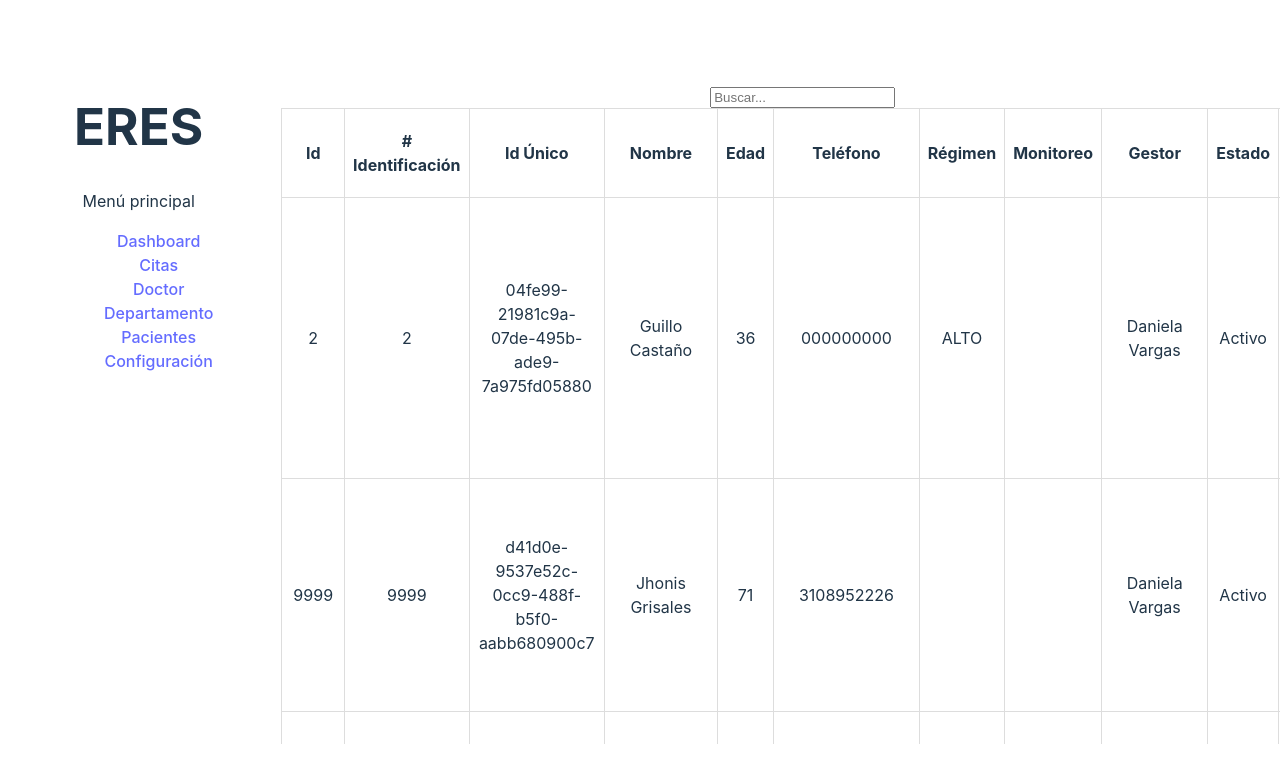
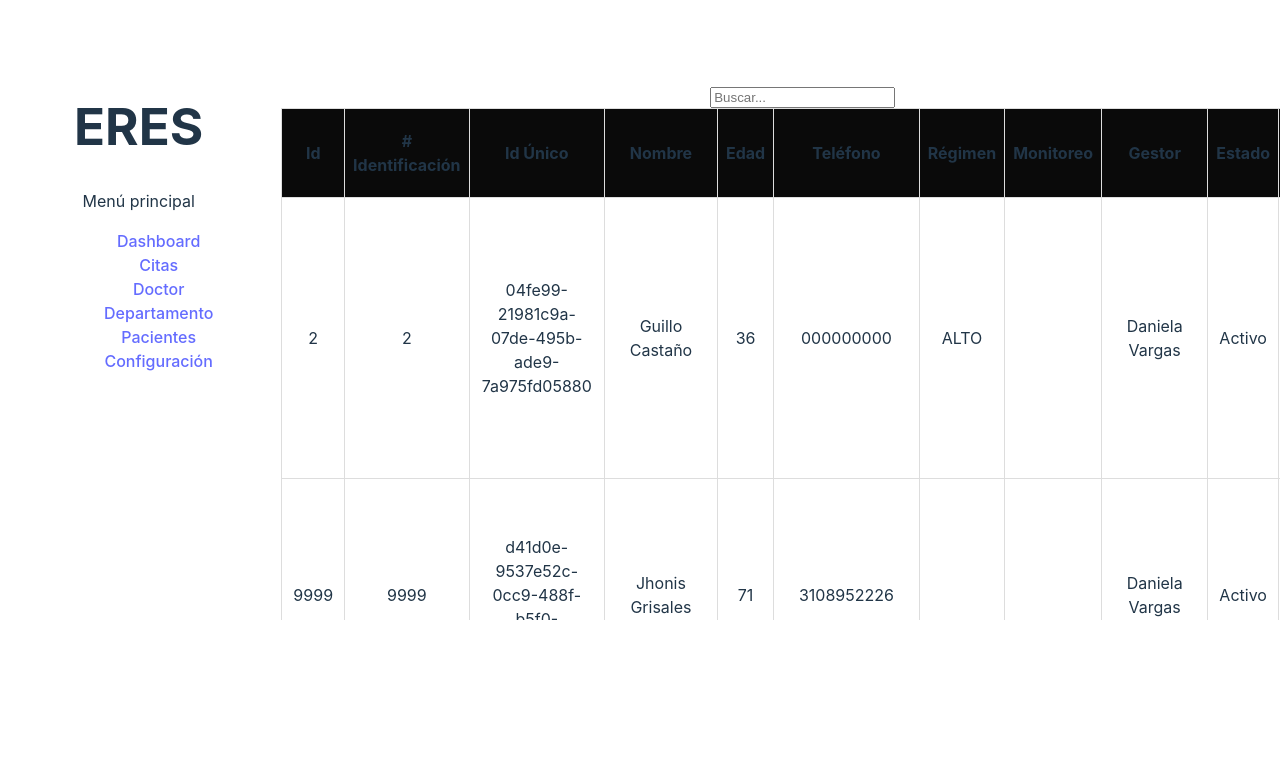
Before and after one commit to SR-Sanchez/frontEndTest01, a Vue app: page /pacientes in a window 1280 px wide. Shown: the top 782 px of the page. Built offline with nearby package versions, Linux system fonts and the light colour scheme.

Commit message:
Made every patient row into a component in itself. In case I need to go back I can just uncomment the line 63 in DataTable.vue

```diff
--- a/src/App.vue
+++ b/src/App.vue
@@ -1,5 +1,5 @@
 <script setup lang="ts">
-import Patient from './components/Patient.vue'
+import Patient from './components/Patients.vue'
 import Navbar from './components/Navbar.vue';
 import Pacientes from './views/Pacientes.vue';
 import { RouterView } from 'vue-router';
--- a/src/components/DataTable.vue
+++ b/src/components/DataTable.vue
@@ -1,6 +1,7 @@
 <script setup lang="ts">
 import { computed } from 'vue'
 import usePatientsStore from '../stores/patients.ts'
+import Patient from './Patient.vue';
 
 const headings = [
 	"Id",
@@ -29,7 +30,6 @@ let patients = patientsStore.results; //SHOULD THIS USE reactive?
 const searchPatient = (obj: object, query: string) => {
   const lowerQuery = query.toLowerCase();
 	for (const value of Object.values(obj)) {
-		console.log("This is working")
         // Check if the value is a string and contains the search string
         if (typeof value === 'string' && value.toLowerCase().includes(lowerQuery)) {
             return value; // Match found
@@ -59,30 +59,9 @@ const filteredPatients = computed(() => {
 				</tr>
 			</thead>
 			<tbody>
-        <!--<tr v-for="patient in filteredPatients" :key="patient.id">
-					This is for iterating through the object (each patient)
-          <th v-for="(value, key) in patient" :key="key">{{ value }}</th>
-        </tr> -->
 				<tr v-for="patient in filteredPatients" :key="patient.id">
-					<td v-for="(value, key) in patient" :key="key">{{ value }}</td>
-					<!-- <td>{{ patient.id }}</td>
-          <td>{{ patient.id_number }}</td>
-          <td>{{ patient.uid }}</td>
-          <td>{{ patient.name }}</td>
-          <td>{{ patient.age }}</td>
-          <td>{{ patient.phone }}</td>
-          <td>{{ patient.regime }}</td>
-          <td>{{ patient.monitoring }}</td>
-          <td>{{ patient.gestor }}</td>
-          <td>{{ patient.status }}</td>
-          <td>{{ patient.care_plan }}</td>
-          <td>{{ patient.intervention }}</td>
-          <td>{{ patient.clinical_data_uncontrolled }}</td>
-          <td>{{ patient.name_tag }}</td>
-          <td>{{ patient.ips_name }}</td>
-          <td>{{ patient.ips_id }}</td>
-					<td>{{ patient.gestion }}</td>
-					<td>{{ patient.program }}</td> -->
+					<!-- <td v-for="(value, key) in patient" :key="key">{{ value }}</td> -->
+					<Patient :patient="patient"/>
 				</tr>
 
 				<p v-if="filteredPatients.length === 0">No se encontraron pacientes.</p>
@@ -95,7 +74,7 @@ const filteredPatients = computed(() => {
 <style scoped>
 	table {
   width: 100%;
-  border-collapse: collapse;
+  border-collapse: collapse; /**STUDY THIS MORE */
 	}
 
 	th, td {
@@ -103,7 +82,17 @@ const filteredPatients = computed(() => {
 		padding: 8px;
 	}
 
-	th {
+	/* NEED TO DOUBLE CHECK THE FOLLOWING RULES */
+	.results {
+		max-height: 80%; /* Set this to the height you want for the scrollable area */
+		overflow-y: auto;  /* Enable vertical scrolling */
+		display: block;
+	}
 
-	}
+	thead th {
+  position: sticky;  /* Makes the heading sticky */
+  top: 0;            /* Stick to the top */
+	background-color: #0a0a0a; /* Optional: Add a background color */
+  z-index: 1;        /* Ensure the heading stays on top of the table body */
+}
 </style>
--- a/src/components/InputSearch.vue
+++ b/src/components/InputSearch.vue
@@ -1,7 +1,7 @@
 <!-- NEED TO STUDY THIS -->
-<script setup>
+<script setup lang="ts">
 
-import { ref, watch } from 'vue';
+import { ref } from 'vue';
 import usePatientStore from '../stores/patients.ts';
 
 const patientsStore = usePatientStore();
@@ -23,6 +23,6 @@ const handleChange = () => {
   </div>
 </template>
 
-<style lang="scss">
+<style scoped>
 
 </style>
--- a/src/components/Patient.vue
+++ b/src/components/Patient.vue
@@ -1,16 +1,35 @@
 <script setup lang="ts">
-import DataTable from './DataTable.vue'
-import InputSearch from './InputSearch.vue'
+//CHANGE THIS TYPE
+defineProps<{ patient }>()
 
 
 
 </script>
 
 <template>
-	<InputSearch/>
-	<DataTable/>
+	<td>{{ patient.id }}</td>
+	<td>{{ patient.id_number }}</td>
+	<td>{{ patient.uid }}</td>
+	<td>{{ patient.name }}</td>
+	<td>{{ patient.age }}</td>
+	<td>{{ patient.phone }}</td>
+	<td>{{ patient.regime }}</td>
+	<td>{{ patient.monitoring }}</td>
+	<td>{{ patient.gestor }}</td>
+	<td>{{ patient.status }}</td>
+	<td>{{ patient.care_plan }}</td>
+	<td>{{ patient.intervention }}</td>
+	<td>{{ patient.clinical_data_uncontrolled }}</td>
+	<td>{{ patient.name_tag }}</td>
+	<td>{{ patient.ips_name }}</td>
+	<td>{{ patient.ips_id }}</td>
+	<td>{{ patient.gestion }}</td>
+	<td>{{ patient.program }}</td>
 </template>
 
 <style scoped>
-
+	td {
+		border: 1px solid #ddd;
+		padding: 8px;
+	}
 </style>
--- a/src/views/Configuracion.vue
+++ b/src/views/Configuracion.vue
@@ -1,4 +1,4 @@
-<script setup>
+<script setup lang="ts">
 
 </script>
 
--- a/src/views/Pacientes.vue
+++ b/src/views/Pacientes.vue
@@ -1,4 +1,4 @@
-<script setup>
+<script setup lang="ts">
 import DataTable from '../components/DataTable.vue'
 import InputSearch from '../components/InputSearch.vue'
 </script>
```
Also changed, not shown: src/components/Patients.vue (added, +16 -0 lines).
